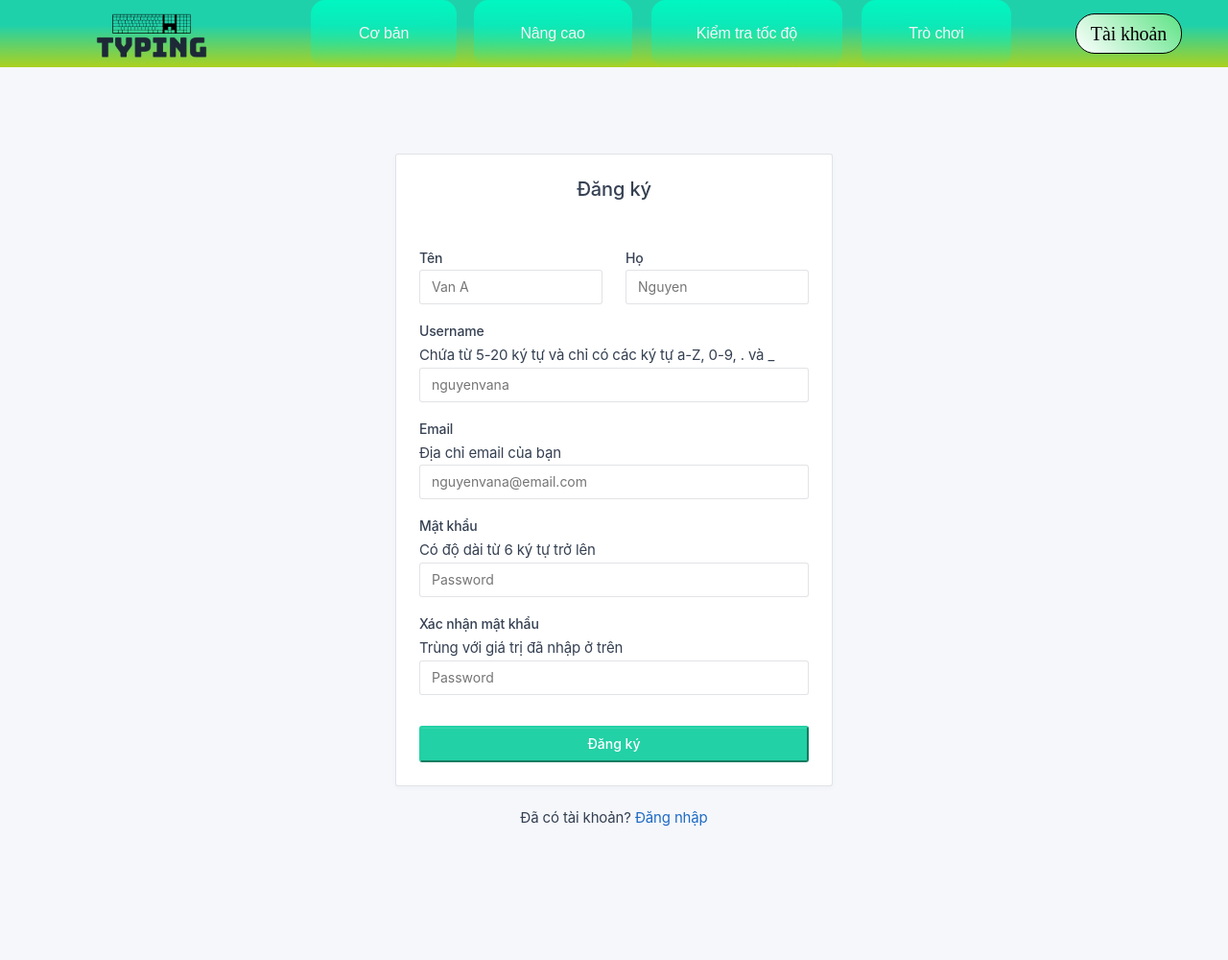
After one commit to kun09-tker/web-bu, a PHP site: page /html/dangky.html in a window 1280 px wide. The commit adds this page. Shown: the whole page at 96% size. Run offline with PHP 8.4, Linux system fonts and the light colour scheme.

Commit message:
Đạt đã thêm phần đăng nhập và đăng ký

```diff
--- /dev/null
+++ b/css/dangky.css
@@ -0,0 +1,219 @@
+element.style {
+    height: auto !important;
+}
+.container-tight {
+    width: 100%;
+    padding-right: .75rem;
+    padding-left: .75rem;
+    margin-right: auto;
+    margin-left: auto;
+    max-width: 30rem;
+    font-family: -apple-system, BlinkMacSystemFont, 'Segoe UI', Roboto, Oxygen, Ubuntu, Cantarell, 'Open Sans', 'Helvetica Neue', sans-serif;
+}
+.py-6 {
+    padding-top: 10rem!important;
+    padding-bottom: 4.5rem!important;
+}
+*, ::after, ::before {
+    box-sizing: border-box;
+}
+body {
+    font-size: 15px;
+}
+body {
+    overflow-y: scroll;
+    letter-spacing: -.01em;
+    touch-action: manipulation;
+    text-rendering: optimizeLegibility;
+    font-feature-settings: "liga" 0;
+    position: relative;
+}
+body {
+    margin: 0;
+    font-family: var(--bs-font-sans-serif);
+    font-weight: 400;
+    line-height: 1.7142857;
+    color: #354052;
+    background-color: #f5f7fb;
+    -webkit-text-size-adjust: 100%;
+    -webkit-tap-highlight-color: transparent;
+}
+.text-center {
+    text-align: center!important;
+}
+.mb-4 {
+    margin-bottom: 1.5rem!important;
+}
+.card {
+    margin-bottom: 1.25rem;
+    box-shadow: rgb(53 64 82 / 4%) 0 2px 4px 0;
+}
+.card {
+    position: relative;
+    display: flex;
+    flex-direction: column;
+    min-width: 0;
+    word-wrap: break-word;
+    background-color: #fff;
+    background-clip: border-box;
+    border: 1px solid rgba(110,117,130,.2);
+    border-radius: 3px;
+}
+button, input {
+    overflow: visible;
+}
+button, input, optgroup, select, textarea {
+    margin: 0;
+    font-family: inherit;
+    font-size: inherit;
+    line-height: inherit;
+}
+.card-body {
+    flex: 1 1 auto;
+    padding: 1.25rem 1.25rem;
+}
+.mb-5 {
+    margin-bottom: 3rem!important;
+}
+.h2, h2 {
+    line-height: 1.6;
+}
+.h2, h2 {
+    font-size: 1.25rem;
+}
+.h1, .h2, .h3, .h4, .h5, .h6, h1, h2, h3, h4, h5, h6 {
+    margin-top: 0;
+    margin-bottom: .5rem;
+    font-weight: 500;
+    line-height: 1.2;
+}
+user agent stylesheet
+h2 {
+    display: block;
+    font-size: 1.5em;
+    margin-block-start: 0.83em;
+    margin-block-end: 0.83em;
+    margin-inline-start: 0px;
+    margin-inline-end: 0px;
+    font-weight: bold;
+}
+.row {
+    --bs-gutter-x: 1.5rem;
+    --bs-gutter-y: 0;
+    display: flex;
+    flex-wrap: wrap;
+    margin-top: calc(var(--bs-gutter-y) * -1);
+    margin-right: calc(var(--bs-gutter-x)/ -2);
+    margin-left: calc(var(--bs-gutter-x)/ -2);
+}
+.card-md>.card-body {
+    padding: 1.5rem;
+}
+.col-md-6 {
+    flex: 0 0 auto;
+    width: 50%;
+}
+.row>* {
+    max-width: 100%;
+    padding-right: calc(var(--bs-gutter-x)/ 2);
+    padding-left: calc(var(--bs-gutter-x)/ 2);
+    margin-top: var(--bs-gutter-y);
+}
+.form-group {
+    margin-bottom: 1rem;
+}
+#register .form-label {
+    margin-bottom: 0;
+}
+.form-label {
+    font-size: .875rem;
+    font-weight: 500;
+    display: block;
+    margin-bottom: .5rem;
+}
+.form-label {
+    margin-bottom: .5rem;
+}
+label {
+    display: inline-block;
+}
+#register .form-label {
+    margin-bottom: 0;
+}
+.form-label {
+    font-size: .875rem;
+    font-weight: 500;
+    display: block;
+    margin-bottom: .5rem;
+}
+.form-label {
+    margin-bottom: .5rem;
+}
+label {
+    display: inline-block;
+}
+.form-control {
+    display: block;
+    width: 100%;
+    min-height: calc(1.4285714em + .875rem + 2px);
+    padding: .4375rem .75rem;
+    font-size: .875rem;
+    font-weight: 400;
+    line-height: 1.4285714;
+    color: #354052;
+    background-color: #fff;
+    background-clip: padding-box;
+    border: 1px solid rgba(110,117,130,.2);
+    -webkit-appearance: none;
+    -moz-appearance: none;
+    appearance: none;
+    border-radius: 3px;
+    transition: border-color .15s ease-in-out,box-shadow .15s ease-in-out;
+}
+.form-footer {
+    margin-top: 2rem;
+}
+.btn:not([class^=btn-outline]):not([class*=" btn-outline"]):not([class^=btn-ghost]):not([class*=" btn-ghost"]):not(:focus):not(.focus) {
+    box-shadow: 0 1px 3px 0 rgb(0 0 0 / 5%), inset 0 2px 0 -1px rgb(255 255 255 / 10%);
+}
+[type=button]:not(:disabled), [type=reset]:not(:disabled), [type=submit]:not(:disabled), button:not(:disabled) {
+    cursor: pointer;
+}
+.btn {
+    font-weight: 500;
+    display: inline-flex;
+    align-items: center;
+    justify-content: center;
+}
+.btn-block {
+    display: block;
+    width: 100%;
+}
+.btn-primary {
+    color: #fff;
+    background-color: #22d1a5;
+    border-color: #22d1a5;
+}
+.btn .btn-primary .btn-block{
+    color: #fff;
+}
+.btn {
+    display: inline-block;
+    font-weight: 500;
+    line-height: 1.4285714;
+    text-align: center;
+    vertical-align: middle;
+    cursor: pointer;
+    -webkit-user-select: none;
+    -moz-user-select: none;
+    -ms-user-select: none;
+    user-select: none;
+    padding: .4375rem 1rem;
+    font-size: .875rem;
+    border-radius: 3px;
+    transition: color .15s ease-in-out,background-color .15s ease-in-out,border-color .15s ease-in-out,box-shadow .15s ease-in-out;
+}
+a {
+    color: #206bc4;
+    text-decoration: none;
+}
--- a/css/thanh-menu.css
+++ b/css/thanh-menu.css
@@ -82,6 +82,7 @@
 	width: 110%;
 	cursor: pointer;
 	z-index: 1;
+	font-family: 'Times New Roman', Times, serif;
 }
 .Account_btn:hover::after{
 	display: block;
@@ -112,6 +113,7 @@
 	min-width: 135px;
 	box-shadow: 9px 9px 6px -4px #000000;
 	z-index: 1;
+	font-family: 'Times New Roman', Times, serif;
 }
 .box>a {
 	color: black;
--- /dev/null
+++ b/html/dangky.html
@@ -0,0 +1,93 @@
+<!DOCTYPE html>
+<html lang="en">
+<head>
+    <meta charset="UTF-8">
+    <meta http-equiv="X-UA-Compatible" content="IE=edge">
+    <meta name="viewport" content="width=device-width, initial-scale=1.0">
+    <title>TYPING</title>
+    <link rel="stylesheet" href="../css/dangky.css">
+    <link rel="stylesheet" href="../css/thanh-menu.css">
+</head>
+<body>
+    <div id="body">
+        <div class="menu">
+            <ul>
+                <li><img id="logo" src="../public/614d9ae7c9d44f89ab228c8ae55d3e92.png"></li>
+                <li><a href="luyentapcoban.html">Cơ bản</a></li>
+                <li><a href="nangcao.html">Nâng cao</a></li>
+                <li><a href="kiemtratocdo.html">Kiểm tra tốc độ</a></li>
+                <li><a href="">Trò chơi</a></li>
+                <li>
+                    <div class="Account">
+                        <div class="Account_btn">Tài khoản</div>
+                        <div class="Account_dropdown">
+                            <div class="box"><a href="dangnhap.html"><img src="../public/sign-in.png">&nbsp Đăng nhập</a></div>
+                            <div class="box"><a href="dangky.html"><img src="../public/add_profile_user_icon_148635.png">&nbsp Đăng ký</a></div>
+                        </div>
+                    </div>
+                </li>
+            </ul>
+        </div>
+
+        <div class="container-tight py-6" id="register" style="height: auto !important;">
+            <form class="card card-md" action="." method="post">
+                <input type="hidden" name="csrfmiddlewaretoken" value="0mIYSKSmgKGfqN7oCb84PFcCFLcLo3FRj122ynEDVGovevY2TPt6CmwGJIabx2cy">
+                <div class="card-body">
+                    <h2 class="mb-5 text-center">Đăng ký</h2>
+                    <div class="row">
+                        <div class="col-md-6">
+                            <div class="form-group">
+                                <label class="form-label">Tên</label>
+                                <input type="text" class="form-control" placeholder="Van A" name="first_name">
+                            </div>
+                        </div>
+                        <div class="col-md-6">
+                            <div class="form-group">
+                                <label class="form-label">Họ</label>
+                                <input type="text" class="form-control" placeholder="Nguyen" name="last_name">
+                            </div>
+                        </div>
+                    </div>
+
+                    <div class="form-group">
+                        <label class="form-label">Username</label>
+                        <p class="text-muted">Chứa từ 5-20 ký tự và chỉ có các ký
+                            tự a-Z, 0-9, . và _</p>
+
+                        <input type="text" class="form-control" placeholder="nguyenvana" name="username">
+                    </div>
+                    <div class="form-group">
+                        <label class="form-label">Email</label>
+                        <p class="text-muted">Địa chỉ email của bạn</p>
+                        <input type="email" class="form-control" placeholder="nguyenvana@email.com" autocomplete="off" name="email">
+                    </div>
+                    <div class="form-group">
+                        <label class="form-label">Mật khẩu</label>
+                        <p class="text-muted">Có độ dài từ 6 ký tự trở lên</p>
+
+                        <input type="password" class="form-control" placeholder="Password" autocomplete="off" name="password">
+                    </div>
+                    <div class="form-group">
+                        <label class="form-label">
+                            Xác nhận mật khẩu
+                        </label>
+                        <p class="text-muted">Trùng với giá trị đã nhập ở trên</p>
+
+                        <input type="password" class="form-control" placeholder="Password" autocomplete="off" name="re_password">
+                    </div>
+
+
+                    <div class="form-footer">
+                        <button type="submit" class="btn btn-primary btn-block">Đăng ký</button>
+                    </div>
+                </div>
+            </form>
+            <div class="text-center text-muted">
+                Đã có tài khoản? <a href="/dang-nhap">Đăng nhập</a>
+            </div>
+        </div>
+
+    </div>
+
+</body>
+</html>
--- a/html/nangcao.html
+++ b/html/nangcao.html
@@ -20,8 +20,8 @@
                 <div class="Account">
                     <div class="Account_btn">Tài khoản</div>
                     <div class="Account_dropdown">
-                        <div class="box"><a href=""><img src="../public/sign-in.png">&nbsp Đăng nhập</a></div>
-                        <div class="box"><a href=""><img src="../public/add_profile_user_icon_148635.png">&nbsp Đăng ký</a></div>
+                        <div class="box"><a href="dangnhap.html"><img src="../public/sign-in.png">&nbsp Đăng nhập</a></div>
+                        <div class="box"><a href="dangky.html"><img src="../public/add_profile_user_icon_148635.png">&nbsp Đăng ký</a></div>
                     </div>
                 </div>
             </li>
--- a/html/training.html
+++ b/html/training.html
@@ -24,14 +24,14 @@
                 <div class="Account">
                     <div class="Account_btn">Tài khoản</div>
                     <div class="Account_dropdown">
-                        <div class="box"><a href=""><img src="../public/sign-in.png">&nbsp Đăng nhập</a></div>
-                        <div class="box"><a href=""><img src="../public/add_profile_user_icon_148635.png">&nbsp Đăng ký</a></div>
+                        <div class="box"><a href="dangnhap.html"><img src="../public/sign-in.png">&nbsp Đăng nhập</a></div>
+                        <div class="box"><a href="dangky.html"><img src="../public/add_profile_user_icon_148635.png">&nbsp Đăng ký</a></div>
                     </div>
                 </div>
             </li>
         </ul>
     </div>
-    <div class="shap" >
+    <div id="shap" class="shap" >
         <div class="content">
             <div class="content__text "></div>
             <img class="content__img"></img>
```
Also changed, not shown: css/dangnhap.css (added, +179 -0 lines), css/training.css (+14 -0 lines), html/dangnhap.html (added, +68 -0 lines), html/luyentapcoban.html (+4 -3 lines), js/training.js (+7 -0 lines).
